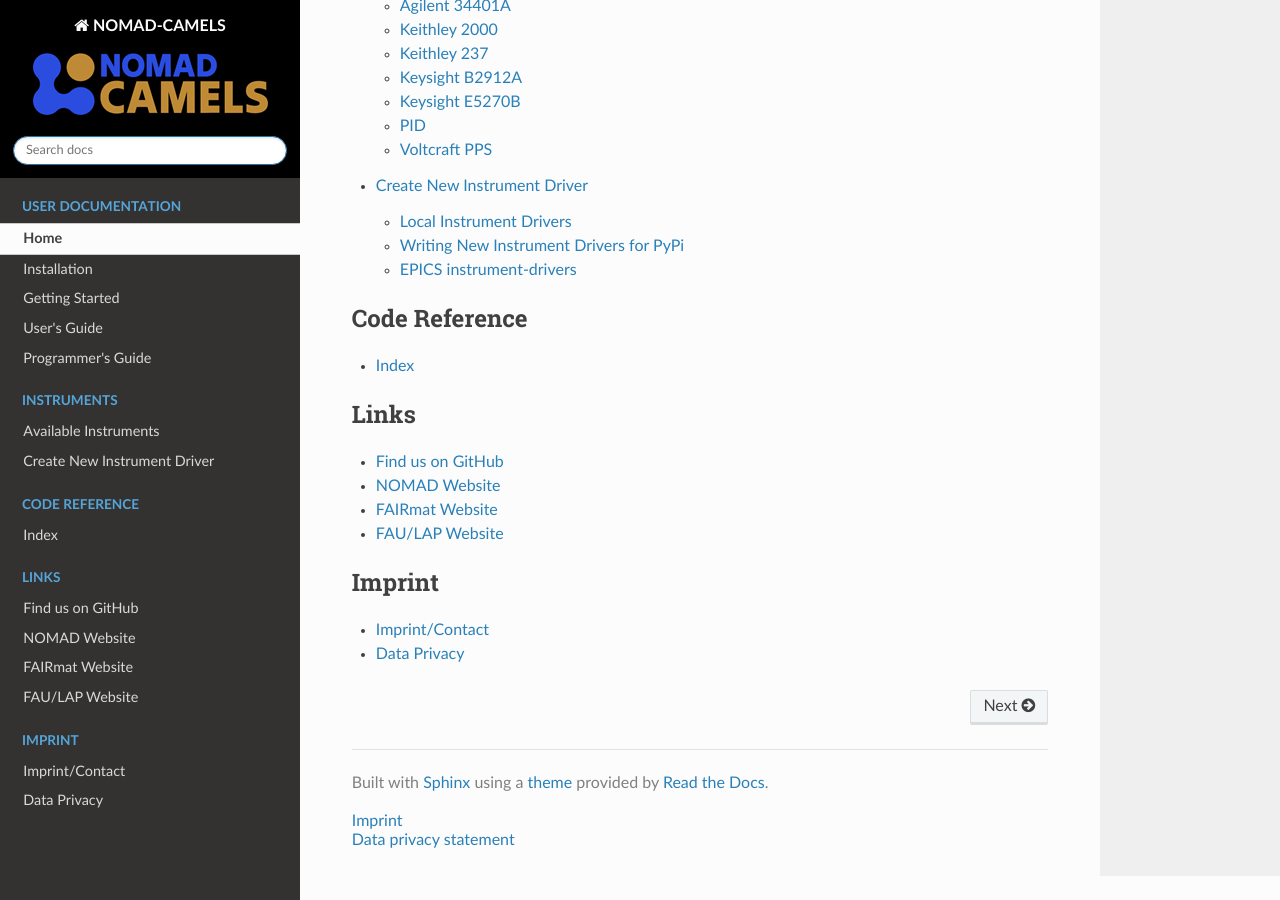
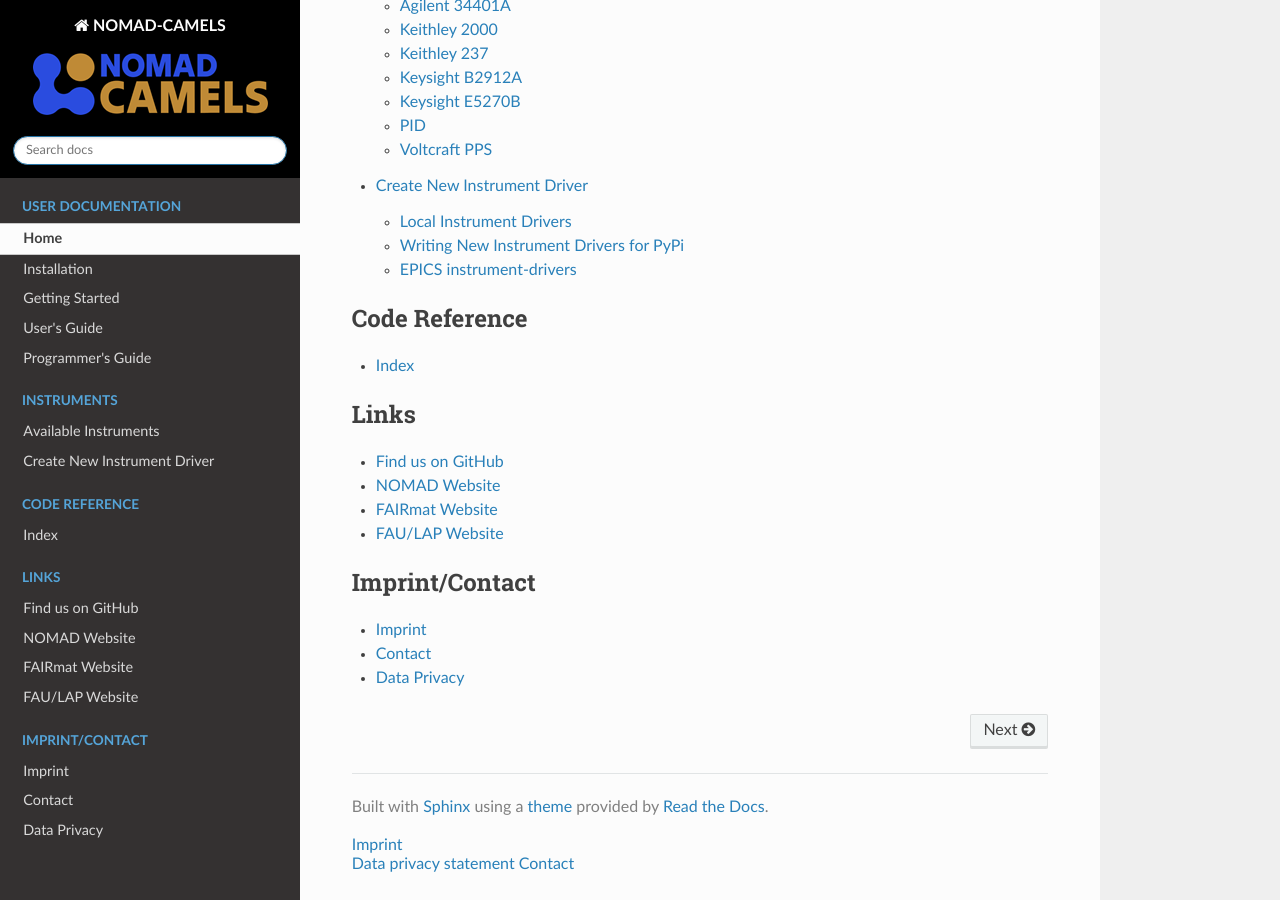
Before and after one commit to FAU-LAP/NOMAD-CAMELS, a Sphinx documentation site: the page built from docs/source/index.rst, in a window 1280 px wide and 900 px high, scrolled down 2309 px. Built offline with Sphinx 7.4.7 and the Read the Docs theme 2.0.0, drawn with Linux system fonts in a browser that asks for light colours; pages that are not in the unit, such as notebooks, are missing from menus.

Commit message:
added contact information

```diff
--- a/docs/source/_templates/footer.html
+++ b/docs/source/_templates/footer.html
@@ -2,4 +2,5 @@
 <br><br>
 <a href="https://www.lap.physik.nat.fau.de/impressum/">Imprint</a><br>
 <a href="data_privacy.html">Data privacy statement</a>
+<a href="contact.html">Contact</a>
 {% endblock %}
--- a/docs/source/index.rst
+++ b/docs/source/index.rst
@@ -71,8 +71,9 @@
    FAU/LAP Website <https://www.lap.physik.nat.fau.eu/>
 
 .. toctree::
-   :caption: Imprint
+   :caption: Imprint/Contact
    :maxdepth: 1
 
-   Imprint/Contact <https://www.lap.physik.nat.fau.de/impressum/>
+   Imprint <https://www.lap.physik.nat.fau.de/impressum/>
+   Contact <contact.md>
    Data Privacy <data_privacy.md>
```
Also changed, not shown: docs/source/contact.md (added, +5 -0 lines).
